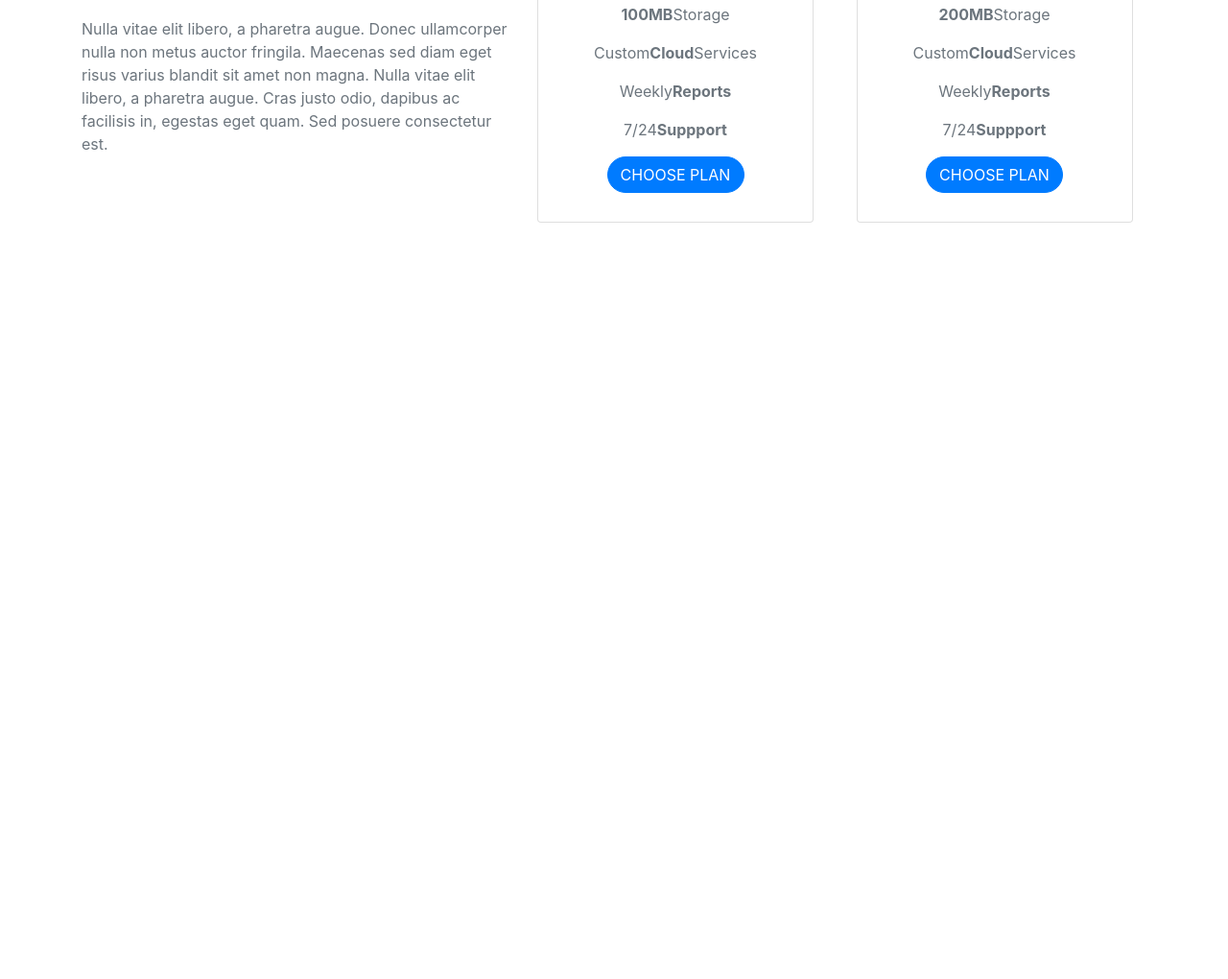
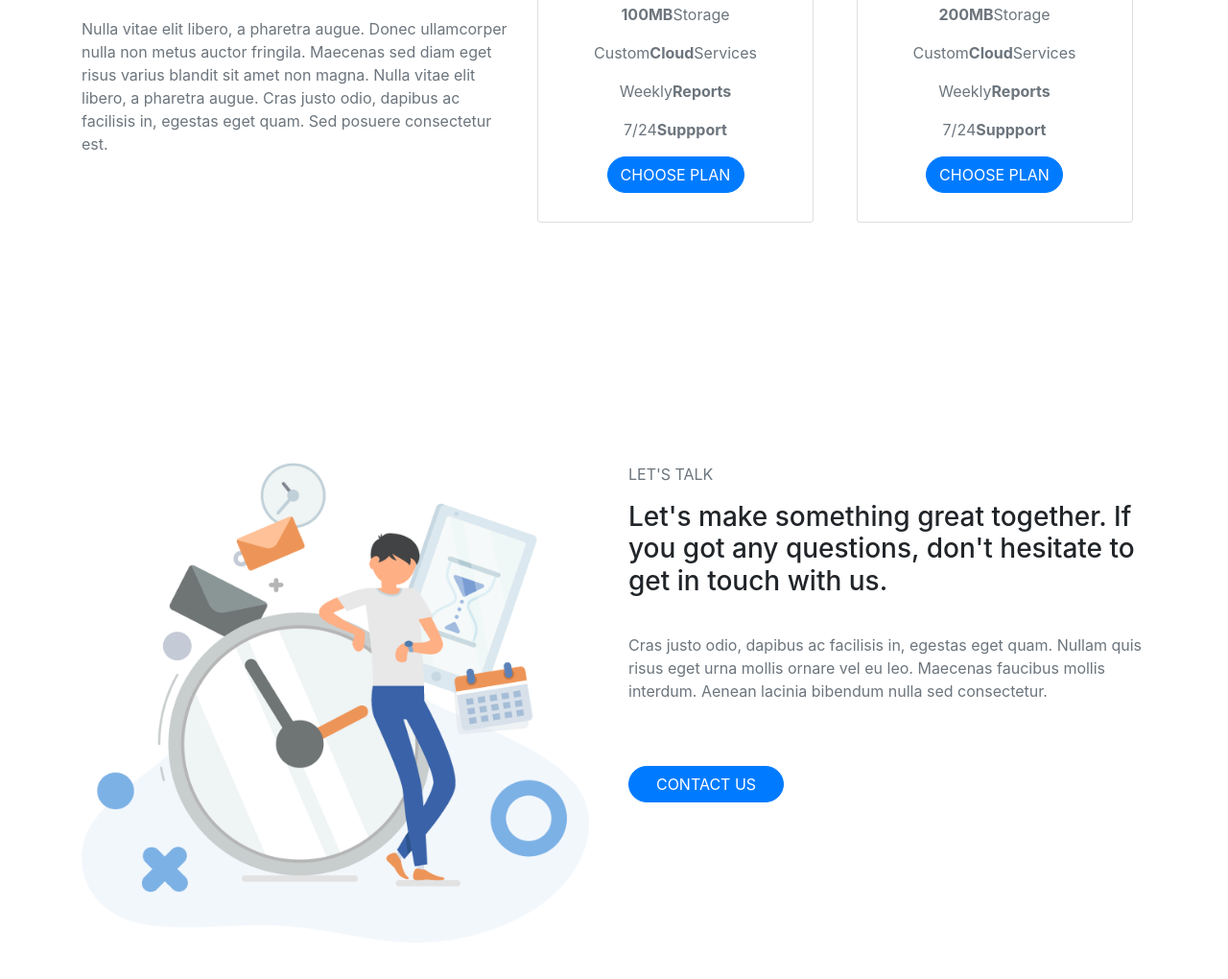
Before and after one commit to AndLight/ING-Web, a plain HTML site: page index.html in a window 1280 px wide. Shown: the part 4751-5771 px from the top of the page at 96% size. Before the commit the page ends 5083 px from the top, so only its background shows below. Drawn offline with nearby package versions, Linux system fonts and the light colour scheme.

Commit message:
Lets talk deo

```diff
--- a/index.html
+++ b/index.html
@@ -481,6 +481,25 @@
 </div>
 <!--Pricing-->
 
+<!--Let's talk-->
+<div class="container" style="padding-top: 150px; padding-bottom: 100px;">
+  <div class="row ">
+      <div class="col-md-6">
+        <img src="images/concept12.png">
+      </div>
+      <div class="col-md-6">
+        <p class="text-muted text-uppercase">Let's talk</p>
+        <h3>Let's make something great together. If you got any questions, don't hesitate to get in touch with us.</h3>
+        <p class="text-muted" style="padding-top: 30px;">Cras justo odio, dapibus ac facilisis in, egestas eget quam. Nullam quis risus eget urna mollis ornare vel eu leo. Maecenas faucibus mollis interdum. Aenean lacinia bibendum nulla sed consectetur.</p>
+
+        <div style="padding-top: 50px;">
+          <button class="btn btn-primary roundBtn text-uppercase" href="" style=" width: 30%;">Contact us</button>
+        </div>
+      </div>
+  </div>
+</div>
+<!--Let's talk-->
+
 <!-- bootstrap -->
 <script src="https://code.jquery.com/jquery-3.2.1.slim.min.js" integrity="sha384-KJ3o2DKtIkvYIK3UENzmM7KCkRr/rE9/Qpg6aAZGJwFDMVNA/GpGFF93hXpG5KkN" crossorigin="anonymous"></script>
 <script src="https://cdnjs.cloudflare.com/ajax/libs/popper.js/1.12.9/umd/popper.min.js" integrity="sha384-ApNbgh9B+Y1QKtv3Rn7W3mgPxhU9K/ScQsAP7hUibX39j7fakFPskvXusvfa0b4Q" crossorigin="anonymous"></script>
```
